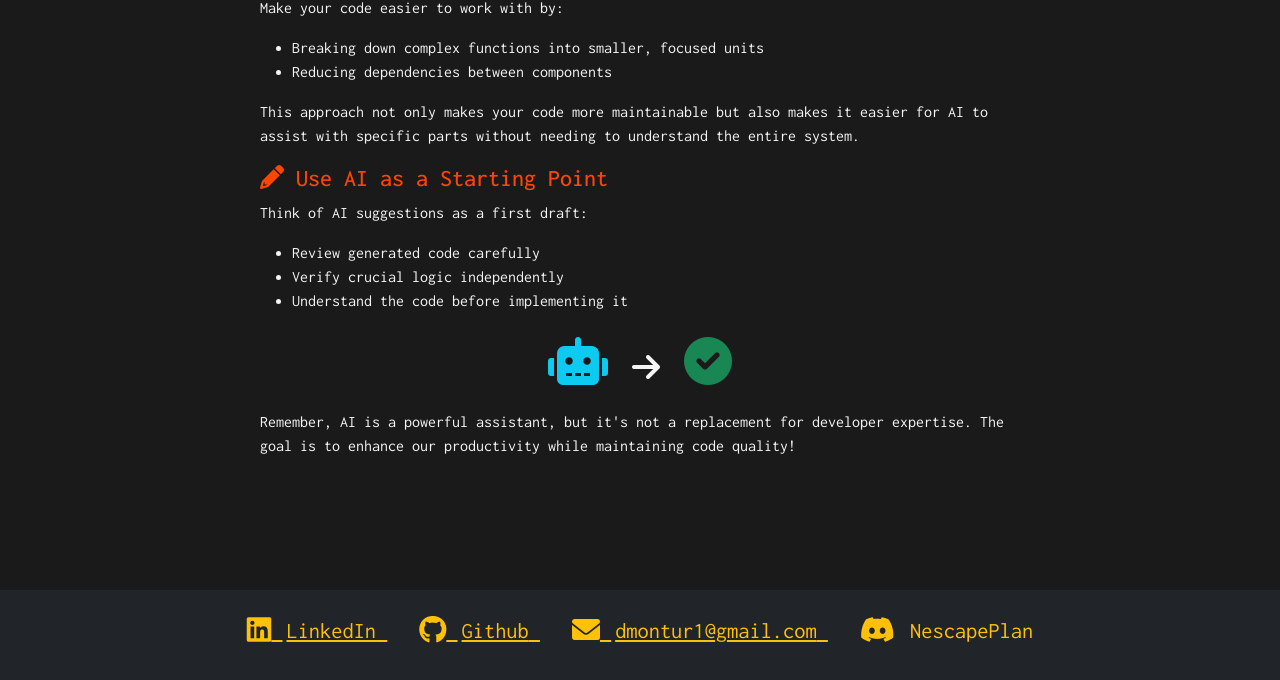
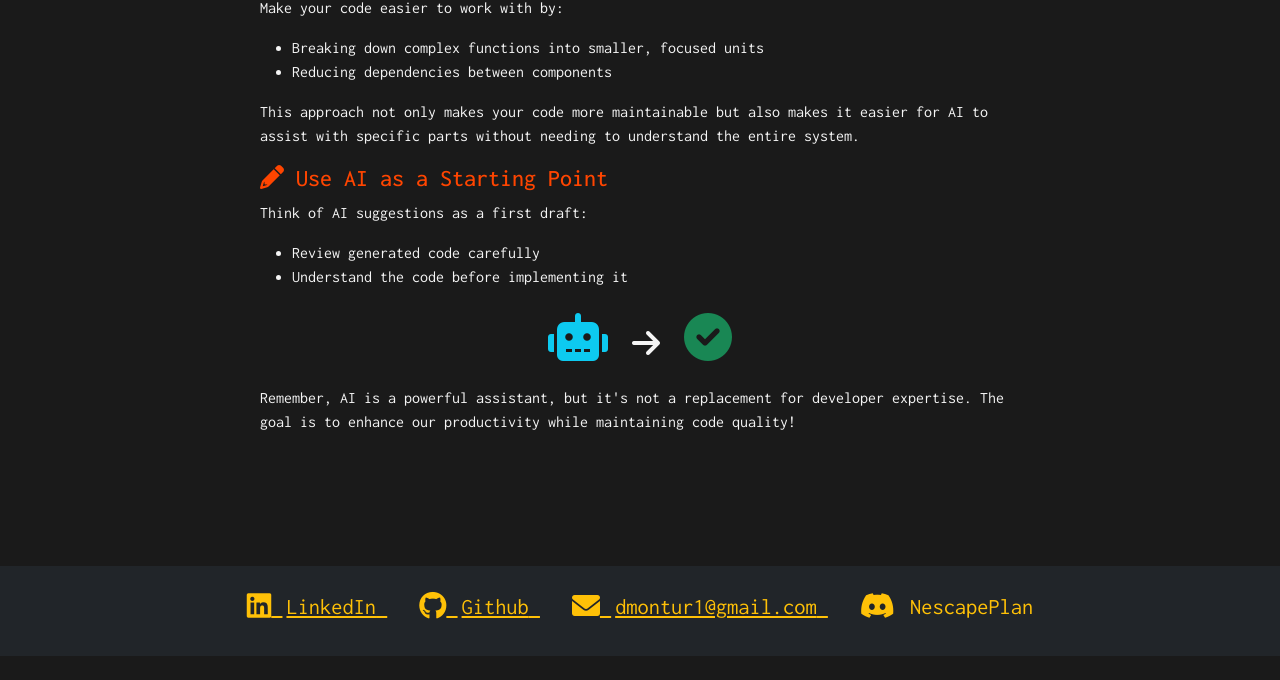
Before and after one commit to drmDev/drmDev.github.io, a Jekyll site: the page built from _posts/2025-02-22-effective-ai-interaction.md, in a window 1280 px wide and 900 px high, scrolled down 1357 px, cut to the strip 220-900 px from the top of the window. Built offline with Jekyll 4.4.1, drawn with Linux system fonts in a browser that asks for light colours; after the commit the page ends 2233 px from its top, so only the background shows below that.

Commit message:
removed a bullet

```diff
--- a/_posts/2025-02-22-effective-ai-interaction.md
+++ b/_posts/2025-02-22-effective-ai-interaction.md
@@ -58,7 +58,6 @@ categories: development ai
 <p>Think of AI suggestions as a first draft:</p>
 <ul class="bullet-list">
     <li>Review generated code carefully</li>
-    <li>Verify crucial logic independently</li>
     <li>Understand the code before implementing it</li>
 </ul>
 
```
